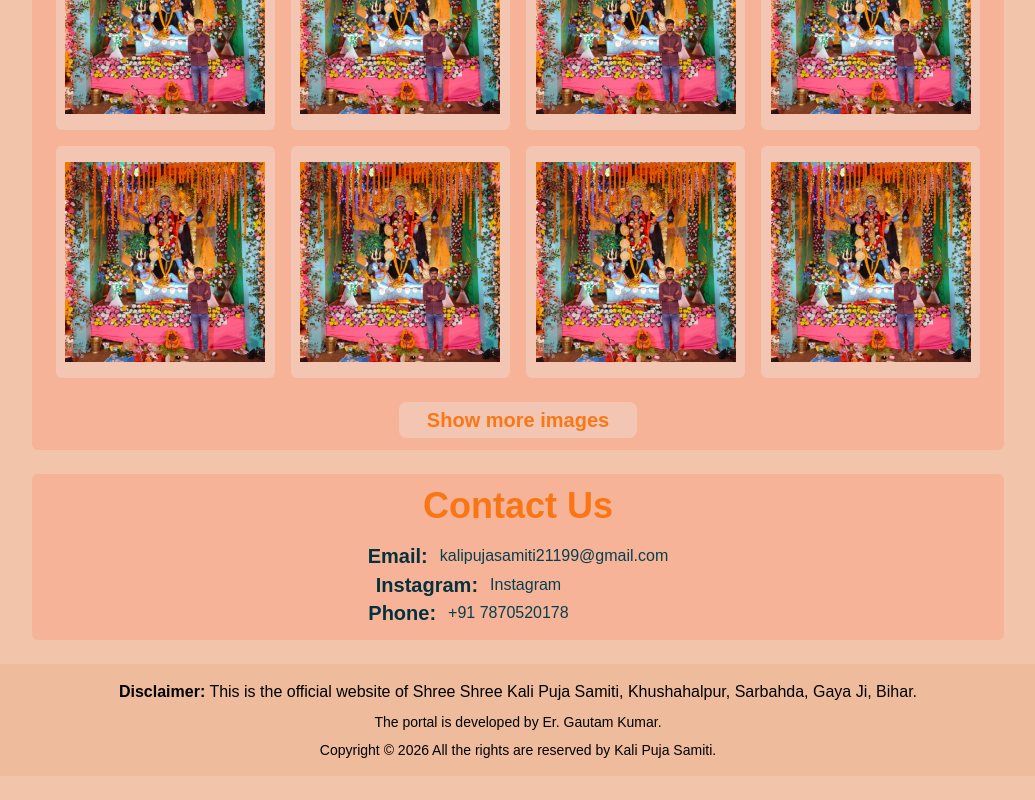
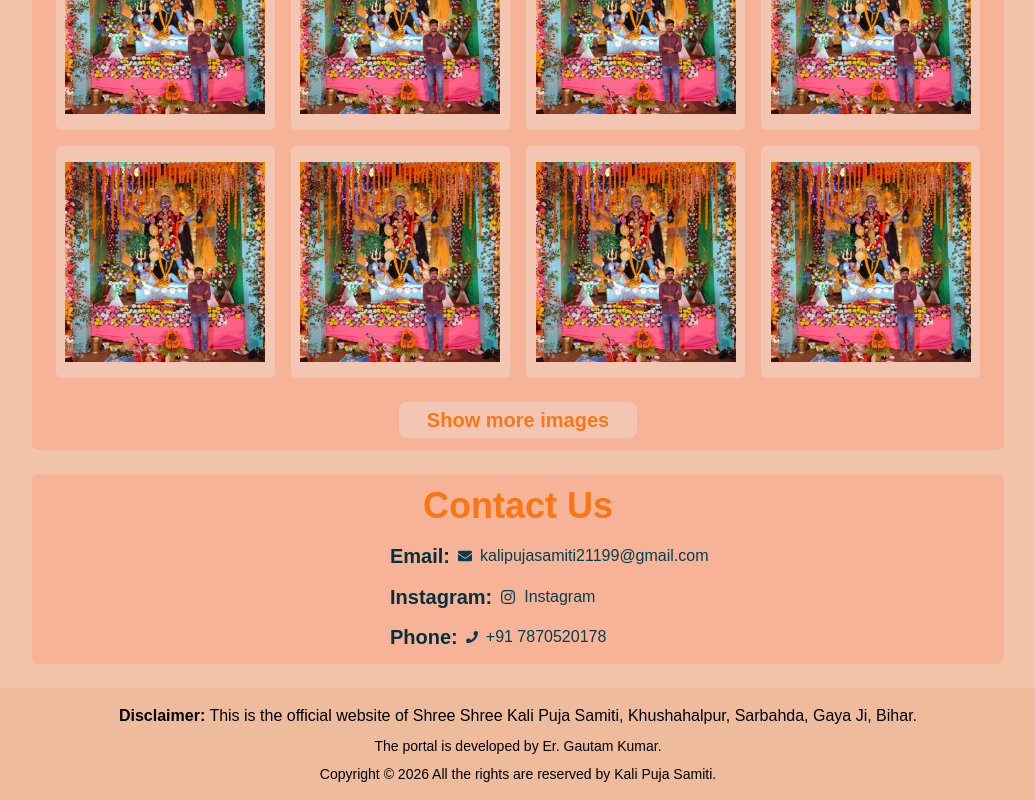
Before and after one commit to GautamKr2/Kali_Puja_website, a React (Vite) app in the folder frontend/: page / in a window 1280 px wide. Shown: the part 1954-2754 px from the top of the page, without its empty margins (122-1157 px from the left). Before the commit the page ends 2730 px from the top, so only its background shows below. Built offline with nearby package versions, Linux system fonts and the light colour scheme.

Commit message:
Added icons

```diff
--- a/frontend/package.json
+++ b/frontend/package.json
@@ -13,6 +13,7 @@
     "@tailwindcss/vite": "^4.3.3",
     "react": "^19.2.8",
     "react-dom": "^19.2.8",
+    "react-icons": "^5.7.0",
     "react-router-dom": "^7.18.3",
     "tailwindcss": "^4.3.3"
   },
--- a/frontend/src/components/Contact.jsx
+++ b/frontend/src/components/Contact.jsx
@@ -1,20 +1,30 @@
+import {FaInstagram, FaEnvelope, FaPhone} from "react-icons/fa";
+
 export default function Contact() {
     return (
         <>
             <section id="contact" className="bg-[#f7b398] m-2 md:mx-[12%] rounded-md p-2 md:p-3">
                 <h1 className="text-center text-xl md:text-4xl text-[#f9720bef] font-bold mb-1 md:mb-4"> Contact Us </h1>
-                <div className="text-center">
+                <div className="flex flex-col items-start gap-2 md:gap-3 max-w-64 mx-auto">
                     <div className="flex justify-center items-center">
-                        <span className="text-sm md:text-[20px] text-[#04313d] font-bold mr-2 md:mr-3"> Email: </span>
-                        <a href="mailto:kalipujasamiti21199@gmail.com" className="text-[12px] md:text-[16px] text-[#043f4e] hover:underline"> kalipujasamiti21199@gmail.com </a>
+                        <span className="text-sm md:text-[20px] text-[#04313d] font-bold"> Email: </span>
+                        <a href="mailto:kalipujasamiti21199@gmail.com" target="_blank" rel="noopener noreferrer" className="flex items-center text-[12px] md:text-[16px] text-[#043f4e] hover:underline">
+                            <FaEnvelope size={14} md:size={18} className="mx-2"/> kalipujasamiti21199@gmail.com
+                        </a>
                     </div>
+
                     <div className="flex justify-center items-center">
-                        <span className="text-sm md:text-[20px] text-[#04313d] font-bold mr-2 md:mr-3 -ml-19 md:-ml-24.75"> Instagram: </span>
-                        <a href="https://www.instagram.com/sarbhada_ki_mahakali_?stkn=MW00dHpwa3c4YjByeg==" className="text-[12px] md:text-[16px] text-[#043f4e] hover:underline"> Instagram </a>
+                        <span className="text-sm md:text-[20px] text-[#04313d] font-bold"> Instagram: </span>
+                        <a href="https://www.instagram.com/sarbhada_ki_mahakali_?stkn=MW00dHpwa3c4YjByeg==" target="_blank" rel="noopener noreferrer" className="flex items-center text-[12px] md:text-[16px] text-[#043f4e] hover:underline">
+                            <FaInstagram size={16} md:size={20} className="mx-2"/> Instagram
+                        </a>
                     </div>
+
                     <div className="flex justify-center items-center">
-                        <span className="text-sm md:text-[20px] text-[#04313d] font-bold mr-2 md:mr-3 -ml-19 md:-ml-24.75"> Phone: </span>
-                        <a href="tel:+91 9876543210" className="text-[12px] md:text-[16px] text-[#043f4e] hover:underline"> +91 7870520178 </a>
+                        <span className="text-sm md:text-[20px] text-[#04313d] font-bold"> Phone: </span>
+                        <a href="tel:+91 9876543210" target="_blank" rel="noopener noreferrer" className="flex items-center text-[12px] md:text-[16px] text-[#043f4e] hover:underline">
+                            <FaPhone size={12} md:size={17} className="mx-2"/> +91 7870520178
+                        </a>
                     </div>
                 </div>
             </section>
```
Also changed, not shown: 1 other file (tests, documents, lock files or other folders).
